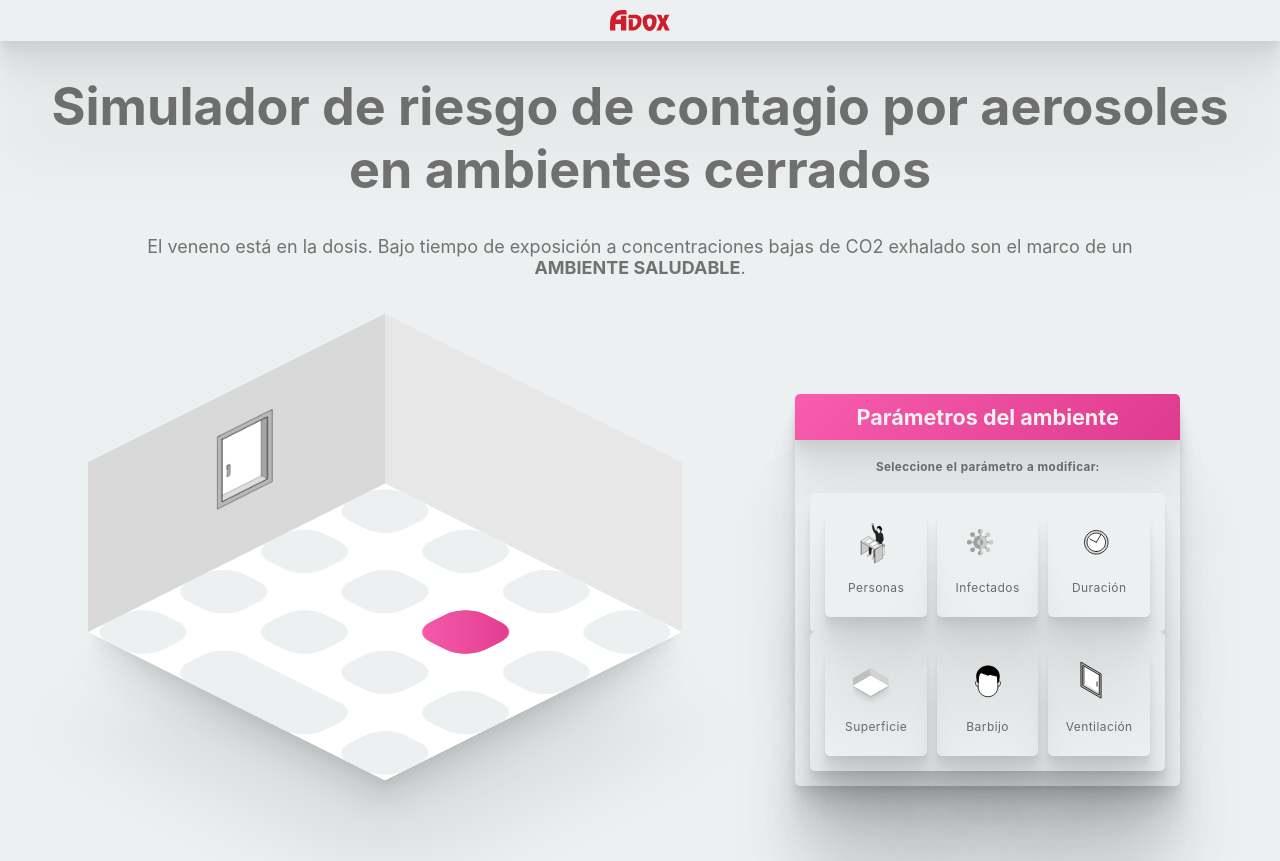
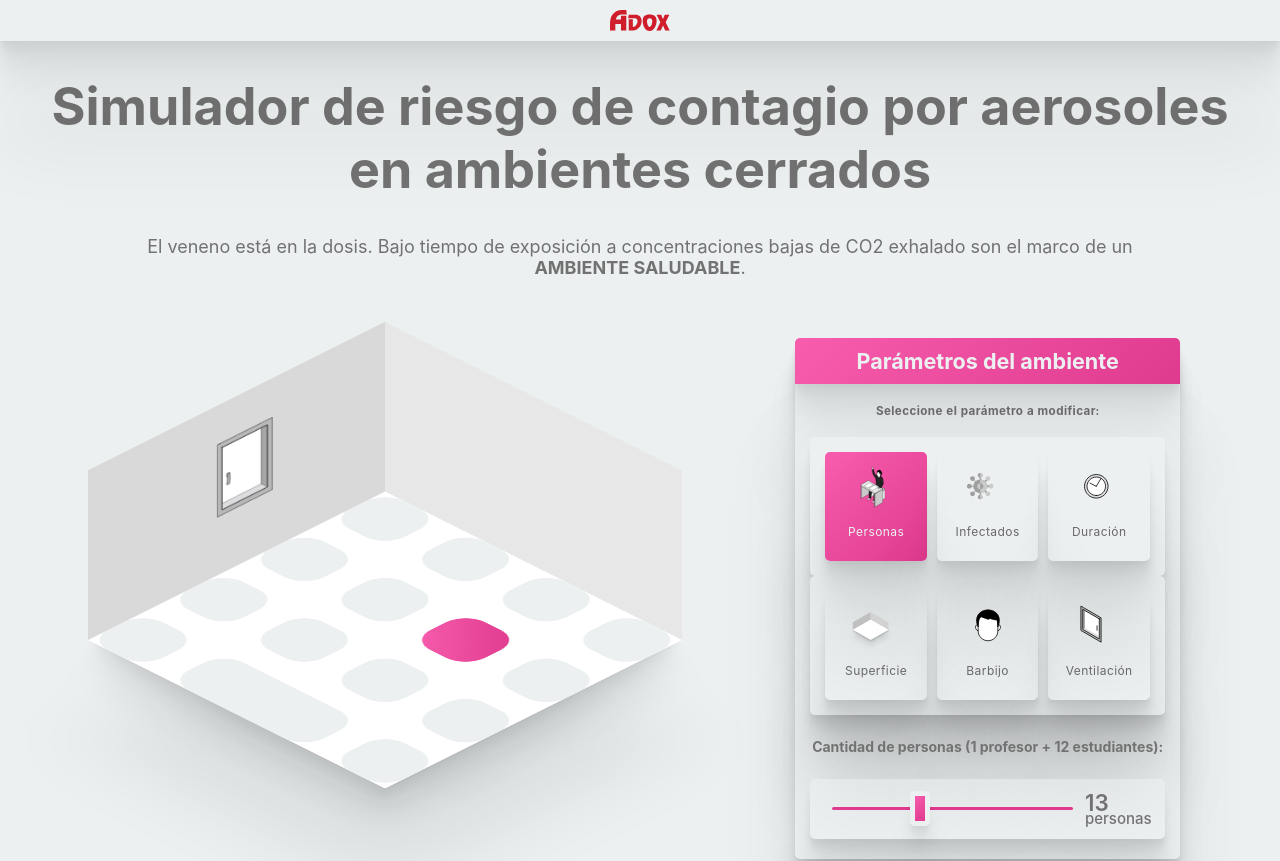
Before and after one commit to ADOX-SA/co2simulation, a React (Create React App) app: page / in a window 1280 px wide. Shown: the top 861 px of the page. Built offline with nearby package versions, Linux system fonts and the light colour scheme; a web font is replaced by a local one.

Commit message:
Fix switch

```diff
--- a/src/components/Simulator/components/Parameters.js
+++ b/src/components/Simulator/components/Parameters.js
@@ -34,7 +34,7 @@ export default function Parameters() {
 }
 
 function ParameterSwitch() {
-  const [active, setActive] = useState(0.1);
+  const [active, setActive] = useState(0);
 
   const handleClick = (id) => {
     setActive(id);
```
